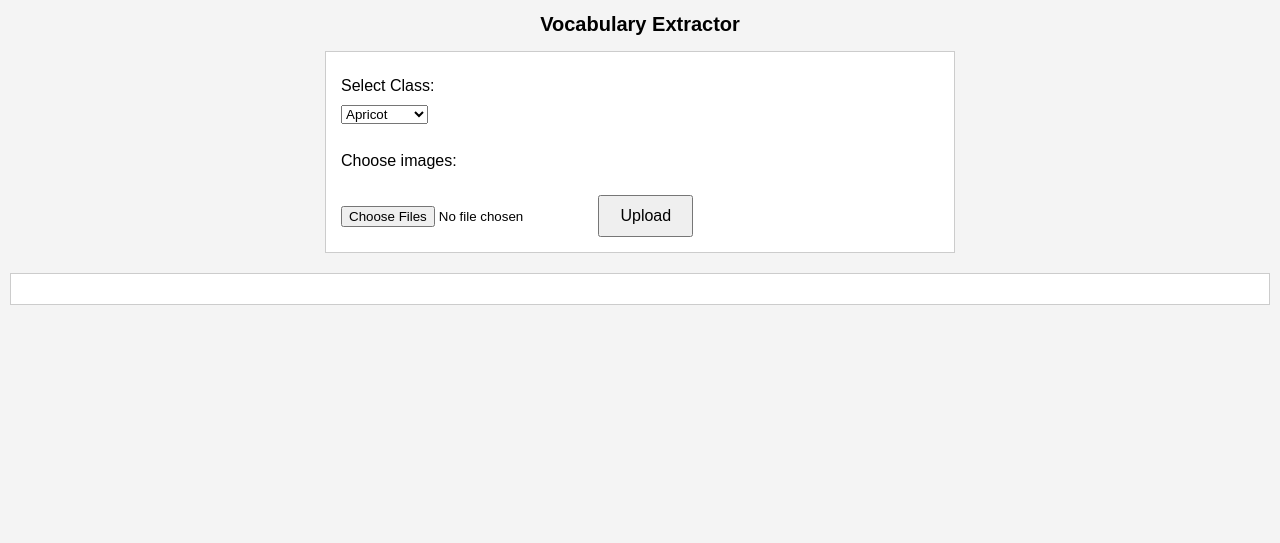
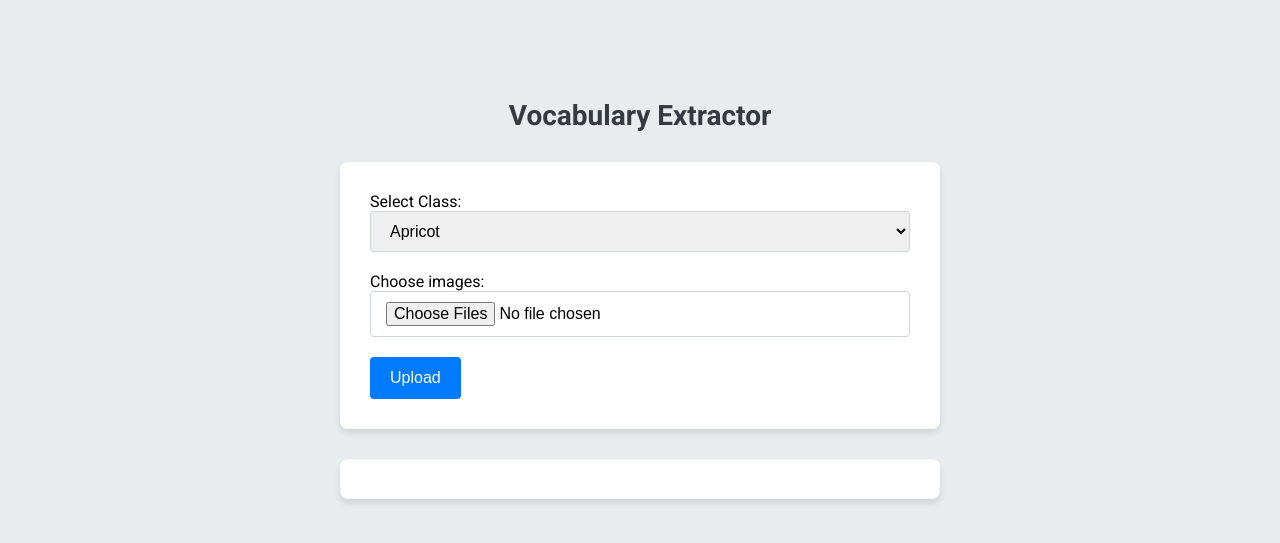
Before and after one commit to defroged/teacher-form, a website: page index.html in a window 1280 px wide. Drawn offline with Linux system fonts and the light colour scheme.

Commit message:
Modernize UI

```diff
--- a/index.html
+++ b/index.html
@@ -4,34 +4,44 @@
   <meta charset="UTF-8">
   <meta name="viewport" content="width=device-width, initial-scale=1.0">
   <title>Teacher Form</title>
+  <!-- Google Fonts -->
+  <link href="https://fonts.googleapis.com/css2?family=Roboto:wght@400;500;700&display=swap" rel="stylesheet">
   <link rel="stylesheet" href="styles.css">
 </head>
-
 <body>
+  <div class="container">
     <h1>Vocabulary Extractor</h1>
 
-  <form id="uploadForm">
+    <form id="uploadForm" class="form-card">
       <!-- Class selection dropdown -->
+      <div class="form-group">
         <label for="classDropdown">Select Class:</label>
-  <select id="classDropdown">
+        <select id="classDropdown" class="form-control">
           <option value="Apricot">Apricot</option>
           <option value="Strawberry">Strawberry</option>
         </select>
+      </div>
 
-  <br><br>
+      <!-- Image upload -->
+      <div class="form-group">
+        <label for="imageFiles">Choose images:</label>
+        <input type="file" id="imageFiles" name="imageFiles" accept="image/*" multiple class="form-control">
+      </div>
 
-  <label for="imageFiles">Choose images:</label>
-  <input type="file" id="imageFiles" name="imageFiles" accept="image/*" multiple>
-  <button type="submit">Upload</button>
+      <button type="submit" class="btn">Upload</button>
     </form>
 
-<div id="vocabularyList"></div>
+    <div id="vocabularyList" class="vocab-card"></div>
 
-<button id="submitVocabulary" style="display: none;">Submit Selected Vocabulary</button>
+    <button id="submitVocabulary" class="btn" style="display: none;">Submit Selected Vocabulary</button>
+  </div>
 
+  <!-- Firebase Scripts -->
   <script src="https://www.gstatic.com/firebasejs/9.23.0/firebase-app-compat.js"></script>
   <script src="https://www.gstatic.com/firebasejs/9.23.0/firebase-firestore-compat.js"></script>
   <script src="https://www.gstatic.com/firebasejs/9.23.0/firebase-storage-compat.js"></script>
   <script src="script.js"></script>
 </body>
+
+
 </html>
--- a/styles.css
+++ b/styles.css
@@ -1,53 +1,93 @@
+/* General Styles */
 body {
-  font-family: sans-serif;
-  margin: 10px;
-  background-color: #f4f4f4;
+  font-family: 'Roboto', sans-serif;
+  margin: 0;
+  padding: 0;
+  background-color: #e9ecef;
+}
+
+.container {
+  max-width: 600px;
+  margin: 40px auto;
+  padding: 20px;
 }
 
 h1 {
-  font-size: 20px;
-  margin-bottom: 15px;
+  font-size: 28px;
+  margin-bottom: 30px;
   text-align: center;
+  color: #343a40;
 }
 
-form {
+/* Form Styles */
+.form-card {
+  background-color: #ffffff;
+  padding: 25px;
+  border-radius: 8px;
+  box-shadow: 0 4px 6px rgba(0, 0, 0, 0.1);
+}
+
+.form-group {
   margin-bottom: 20px;
-  background-color: #ffffff;
-  padding: 15px;
-  border: 1px solid #ccc;
+}
+
+.form-control {
   width: 100%;
+  padding: 10px 15px;
+  border: 1px solid #ced4da;
+  border-radius: 4px;
+  font-size: 16px;
   box-sizing: border-box;
 }
 
-label {
-  display: block;
-  margin: 10px 0;
-  font-size: 16px;
+.form-control:focus {
+  border-color: #80bdff;
+  outline: none;
+  box-shadow: 0 0 5px rgba(128, 189, 255, 0.5);
 }
 
-#vocabularyList {
-  margin-top: 20px;
-  padding: 15px;
-  background-color: #ffffff;
-  border: 1px solid #ccc;
+/* Button Styles */
+.btn {
+  background-color: #007bff;
+  color: #ffffff;
+  border: none;
+  border-radius: 4px;
+  padding: 12px 20px;
+  font-size: 16px;
+  cursor: pointer;
+  transition: background-color 0.3s ease;
+  width: 100%;
 }
 
-button {
-  padding: 10px 20px;
-  cursor: pointer;
-  margin-top: 15px;
-  width: 100%;
-  font-size: 16px;
+.btn:hover {
+  background-color: #0056b3;
 }
 
+/* Vocabulary List Styles */
+.vocab-card {
+  background-color: #ffffff;
+  padding: 20px;
+  border-radius: 8px;
+  box-shadow: 0 4px 6px rgba(0, 0, 0, 0.1);
+  margin-top: 30px;
+}
+
+/* Responsive Design */
 @media (min-width: 600px) {
-  form {
-    width: 50%;
-    margin: 0 auto 20px auto;
+  .container {
+    padding: 40px;
   }
 
-  button {
+  .btn {
     width: auto;
-    display: inline-block;
+  }
+
+  .form-card {
+    padding: 30px;
   }
 }
+
+/* Smooth Transitions */
+body, button, input, select {
+  transition: all 0.3s ease;
+}
```
Lines whose indentation alone changed are shown as unchanged.
